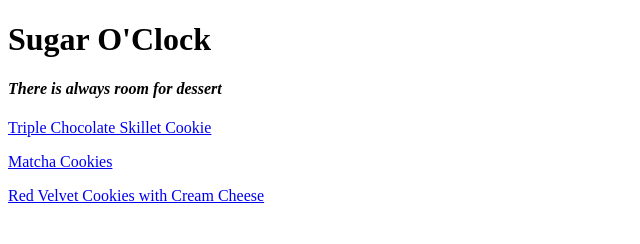
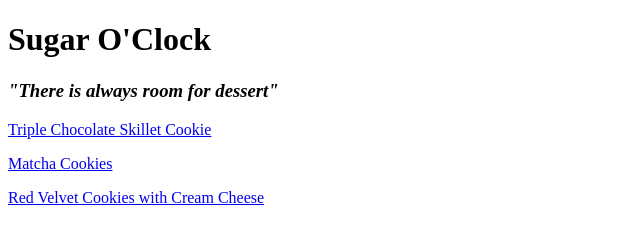
Before and after one commit to anamichell/odin-recipes, a plain HTML site: page index.html in a window 1280 px wide. Shown: the whole page, without its empty margins (0-640 px from the left). Drawn offline with Linux system fonts and the light colour scheme.

Commit message:
Modified slogan to be bigger

```diff
--- a/index.html
+++ b/index.html
@@ -6,7 +6,7 @@
 </head>
 <body>
     <h1>Sugar O'Clock</h1>
-    <h4><em>There is always room for dessert</em></h4>
+    <h3><em>"There is always room for dessert"</em></h3>
     <p><a href="recipes/triplechoco.html">Triple Chocolate Skillet Cookie</a></p>
     <p><a href="recipes/matcha.html">Matcha Cookies</a></p>
     <p><a href="recipes/redvelvet.html">Red Velvet Cookies with Cream Cheese</a></p>
```
